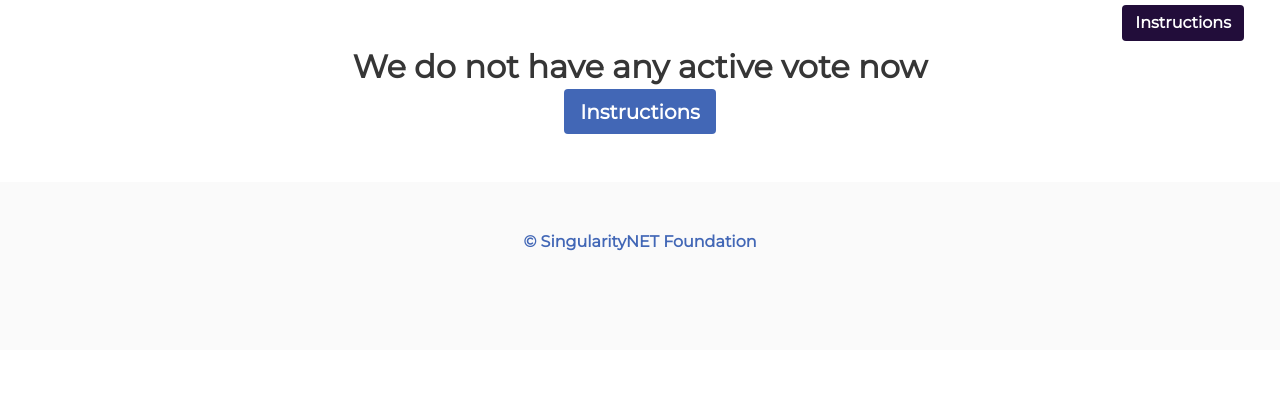
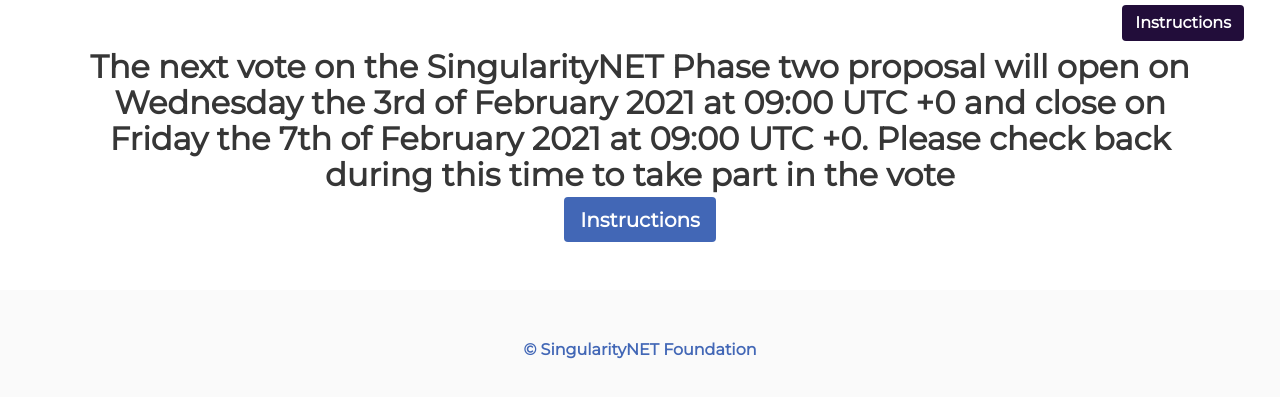
Before and after one commit to sreeshnap/snet-voting-ui, a Vue app: page src/index.html in a window 1280 px wide. Shown: the part 73-470 px from the top of the page. Built offline with nearby package versions, Linux system fonts and the light colour scheme; files whose address does not match are found by name; what vue-resource would draw is missing.

Commit message:
udpated the content in Voting Instructions

```diff
--- a/src/index.html
+++ b/src/index.html
@@ -123,7 +123,8 @@
     <div class="container has-text-centered" v-else>
 
       <div class="content">
-        <h1 class="title">We do not have any active vote now</h1>
+        <h1 class="title">The next vote on the SingularityNET Phase two proposal will open on Wednesday the 3rd of February 2021 at 09:00 UTC +0 and
+          close on Friday the 7th of February 2021 at 09:00 UTC +0. Please check back during this time to take part in the vote</h1>
         <p class="subtitle">
           <!-- Add detailed message here -->
         </p>
```
